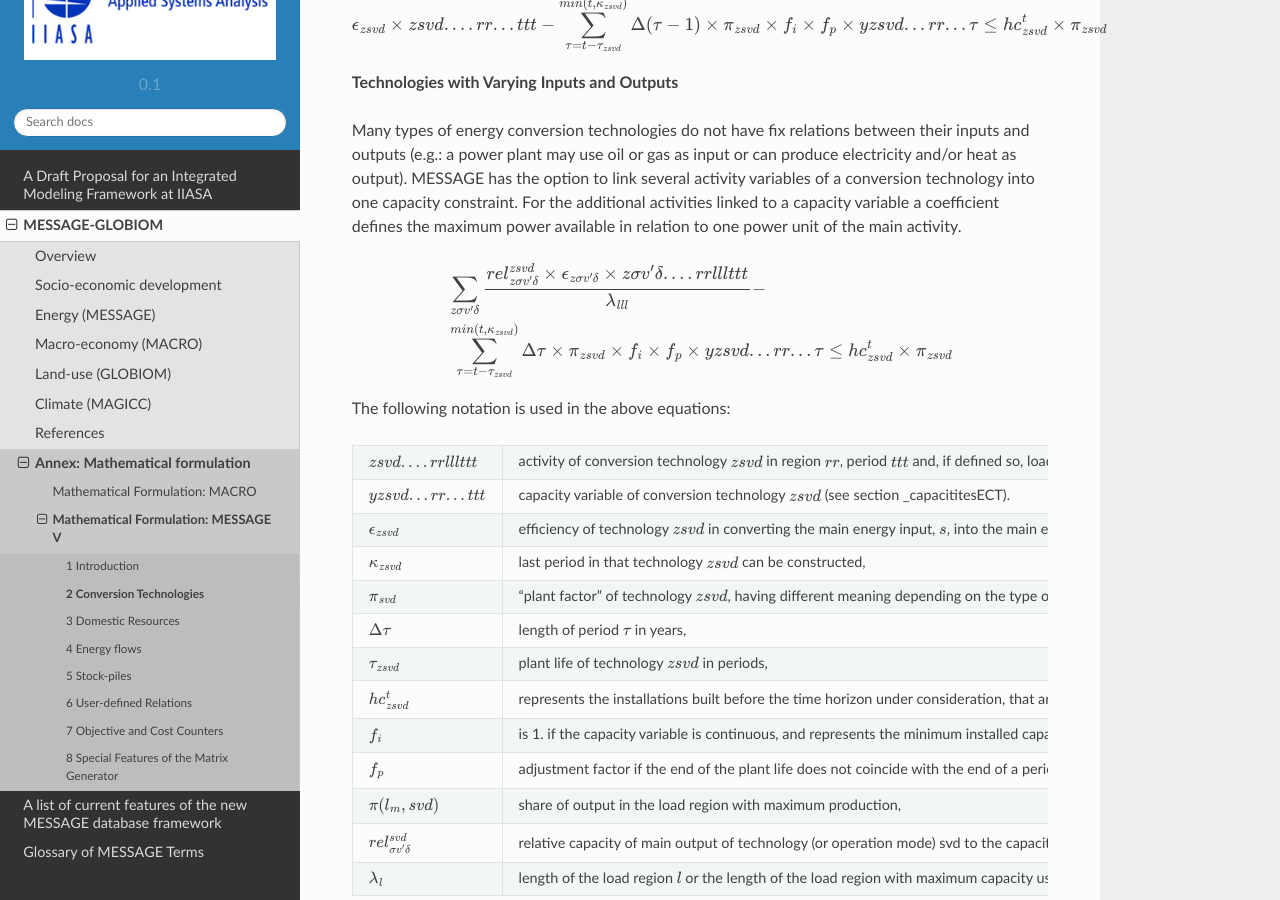
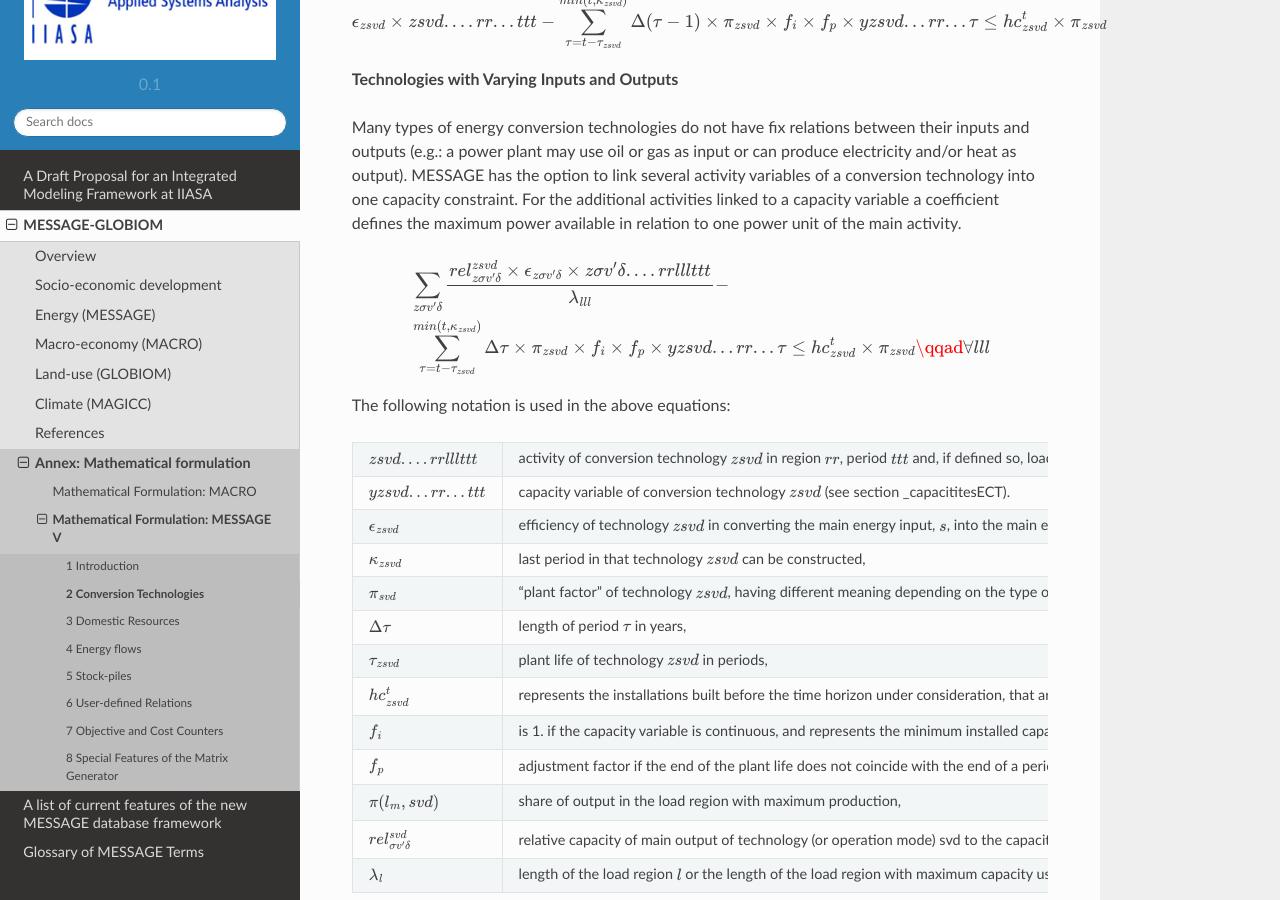
Before and after one commit to yiyi1991/message-ix-models, a Sphinx documentation site: the page built from doc/global/source/message_globiom/annex/message/2_conversion_technologies.rst, in a window 1280 px wide and 900 px high, scrolled down 2845 px. Built offline with Sphinx 7.4.7 and the Read the Docs theme 2.0.0, drawn with Linux system fonts in a browser that asks for light colours; pages that are not in the unit, such as notebooks, are missing from menus; cross-references to code outside the pages are shown as plain code; some of the changed text lies outside the part shown.

Commit message:
Update 2_conversion_technologies.rst

```diff
--- a/doc/global/source/message_globiom/annex/message/2_conversion_technologies.rst
+++ b/doc/global/source/message_globiom/annex/message/2_conversion_technologies.rst
@@ -15,7 +15,7 @@
 2.1.1 	Activities  of Energy Conversion Technologies
 ~~~~~~~~~~~~~~~~~~~~~~
 .. math::
-   zsvd....rrllltt,
+   zsvd....rrllltt
 
 where
 
@@ -136,7 +136,7 @@
 .. math::
 
    & \sum_{z\sigma {v}'\delta }\frac{rel_{z\sigma {v}'\delta} ^{zsvd}\times\epsilon_{z\sigma {v}'\delta }\times z\sigma {v}'\delta ....rrlllttt}{\lambda _{lll}} - \\
-   & \sum_{\tau=t-\tau_{zsvd}}^{min(t,\kappa_{zsvd})}\Delta \tau \times \pi_{zsvd}\times f_i \times f_p \times yzsvd...rr...\tau \leq hc_{zsvd}^t\times \pi_{zsvd}
+   & \sum_{\tau=t-\tau_{zsvd}}^{min(t,\kappa_{zsvd})}\Delta \tau \times \pi_{zsvd}\times f_i \times f_p \times yzsvd...rr...\tau \leq hc_{zsvd}^t\times \pi_{zsvd} \qqad \forall lll
 
 The following notation is used in the above equations:
 
```
